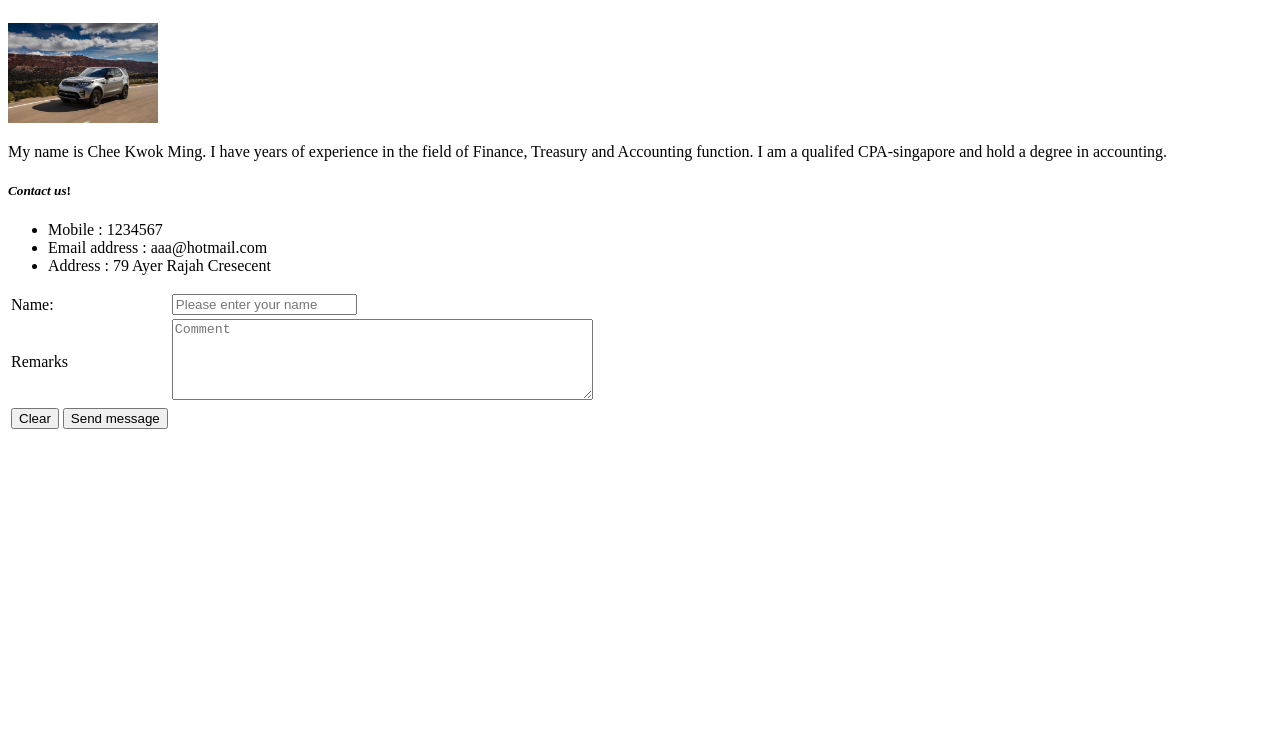
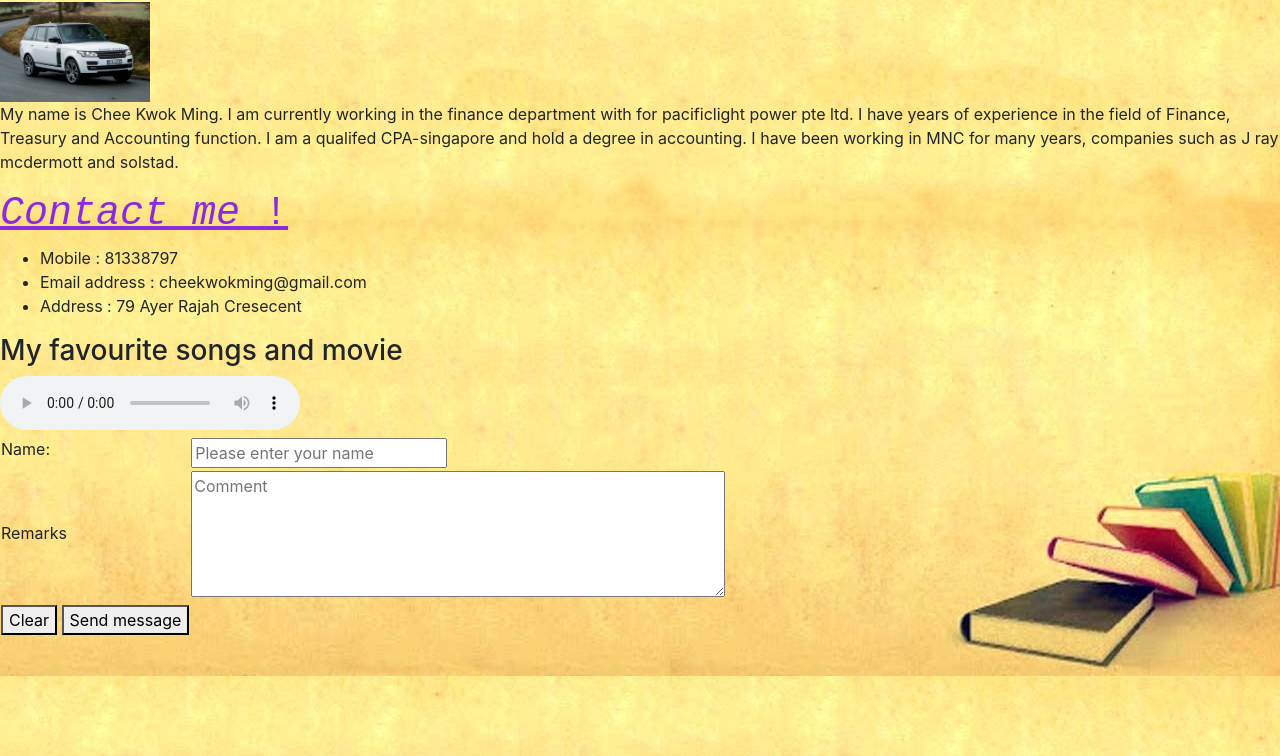
Before and after one commit to kwokming333/cheekwokming.github.io, a plain HTML site: page index.html in a window 1280 px wide. Shown: the part 44-800 px from the top of the page. Drawn offline with nearby package versions, Linux system fonts and the light colour scheme.

Commit message:
days 2 CSS

```diff
--- /dev/null
+++ b/days.css
@@ -0,0 +1,29 @@
+#name=field {
+
+    border-radius
+}
+
+
+.important {
+    color: red;
+    font-weight: bold;
+    text-decoration: underline;
+    font-size: 1.1em;
+}
+
+.news-title {
+    font-size : 1.5em;
+    font-weight: bold;
+    font-family: monospace
+}
+h1{
+    color: blueviolet;
+    text-decoration : underline;
+    font-family: monospace;
+}
+
+p{
+    font-size: 1.2em;
+    border:1px solid yellowgreen;
+
+}
--- /dev/null
+++ b/days.html
@@ -0,0 +1,24 @@
+<!DOCTYPE html>
+<html lang="en">
+<head>
+    <meta charset="UTF-8">
+    <meta name="viewport" content="width=device-width, initial-scale=1.0">
+    <meta http-equiv="X-UA-Compatible" content="ie=edge">
+    <title>Days 2</title>
+    <link rel="stylesheet" href="days.css">
+</head>
+<body>
+
+    <h1>this is h1</h1>
+    <p>
+
+    <Span class ="important">Lorem ipsum dolor sit amet consectetur </span>adipisicing elit.
+        Ut exercitationem earum eum quis, necessitatibus ducimus. Perferendis obcaecati impedit minus dolore natus nemo voluptate quos. Animi sit error labore saepe soluta.
+
+    </p>
+
+
+</body>
+
+
+</html>
--- /dev/null
+++ b/index.css
@@ -0,0 +1,9 @@
+body{
+    background-image: url(images/book.jpg)
+}
+h5{
+    color: blueviolet;
+    text-decoration : underline;
+    font-family: monospace;
+    font-size: 40px;
+}
--- a/index.html
+++ b/index.html
@@ -4,34 +4,54 @@
     <meta charset="UTF-8">
     <meta name="viewport" content="width=device-width, initial-scale=1.0">
     <meta http-equiv="X-UA-Compatible" content="ie=edge">
-    <title>Document</title>
+    <title>About me</title>
+    <link rel="stylesheet" href="https://stackpath.bootstrapcdn.com/bootstrap/4.1.3/css/bootstrap.min.css" integrity="sha384-MCw98/SFnGE8fJT3GXwEOngsV7Zt27NXFoaoApmYm81iuXoPkFOJwJ8ERdknLPMO" crossorigin="anonymous">
+    <link rel="stylesheet" href="index.css">
 </head>
+
+<body>
+
+
+
 
     <h2>About Me</h2>
 
     <Div>
 
-    <img src="images/discovery.jpg" alt="Range Rover Discovery" height = "100px">
+    <img src="images/vogue.jpg" alt="Range Rover vogue" height = "100px">
 
    </Div>
 
     <p>
 
-            My name is Chee Kwok Ming. I have years of experience in the field of Finance,
-            Treasury and Accounting function. I am a qualifed CPA-singapore and hold a
-            degree in accounting.
-
+            My name is Chee Kwok Ming. I am currently working in the finance department with for pacificlight power pte ltd. I have years of experience in the field of Finance,
+            Treasury and Accounting function. I am a qualifed CPA-singapore and hold a degree in accounting.
+            I have been working in MNC for many years, companies such as J ray mcdermott and solstad.
     </p>
 
 
-<h5><em>Contact us</em>!</h5>
+    <h5><em>
+
+        Contact me
+
+    </em>!</h5>
 
 <ul>
-    <li>Mobile : 1234567 </li>
-    <li>Email address : aaa@hotmail.com</li>
+    <li>Mobile : 81338797 </li>
+    <li>Email address : cheekwokming@gmail.com</li>
     <li>Address : 79 Ayer Rajah Cresecent</li>
 
 </ul>
+
+    <h3>
+        My favourite songs and movie
+    </h3>
+
+
+        <audio src="music/carpenters - i need to be in love.mp3" controls></audio>
+
+
+
 
 <form>
         <table>
@@ -72,6 +92,5 @@
 
 
 
-
 </body>
 </html>
```
Also changed, not shown: flexbox.css (added, +8 -0 lines), flexbox.html (added, +23 -0 lines), images/book.jpg (added), 1 other file.
